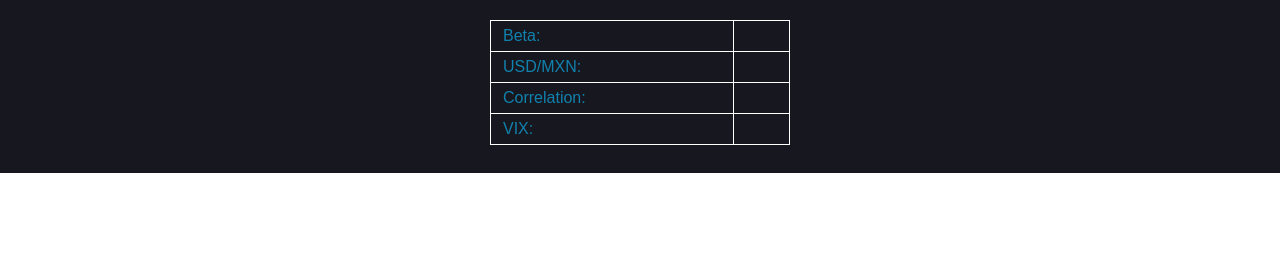
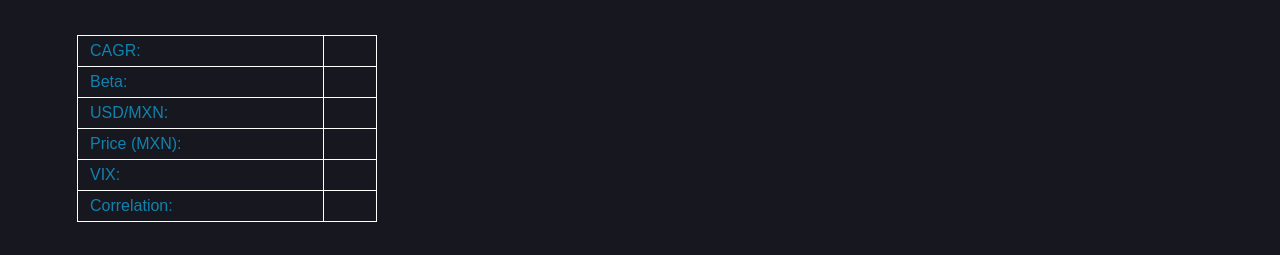
Before and after one commit to JacoboT27/StockAnalyzer, a Flask app: page / in a window 1280 px wide. Shown: the part 682-937 px from the top of the page. Before the commit the page ends 855 px from the top, so only its background shows below. Run offline with Flask 3, Linux system fonts and the light colour scheme.

Commit message:
cagr and usd/mxn added

```diff
--- a/app.py
+++ b/app.py
@@ -1,6 +1,7 @@
 from flask import Flask, render_template, jsonify, request
 import yfinance as yf
 import numpy as np
+from datetime import datetime
 
 def compute_rsi(series, period=14):
     delta = series.diff()
@@ -14,6 +15,11 @@ def compute_rsi(series, period=14):
     rsi = 100 - (100 / (1 + rs))
     return rsi
 
+    delta_days = (end_date - start_date).days
+    years = delta_days / 365.25
+    cagr = (end_price / start_price) ** (1 / years) - 1
+    return cagr
+
 app = Flask(__name__)
 
 @app.route('/')
@@ -23,6 +29,7 @@ def index():
 @app.route('/api/stock/<ticker>')
 def stock_api(ticker):
     period = request.args.get('period', '1mo')
+    currency = request.args.get('currency', 'USD')
     stock = yf.Ticker(ticker)
     beta = stock.info.get("beta", "N/A")
     hist = stock.history(period=period)
@@ -35,7 +42,7 @@ def stock_api(ticker):
     m, b = np.polyfit(x, ln_close, 1)
     regression = m * x + b
 
-    #1year for rsi
+    #2mo for rsi
     rsi_hist = stock.history(period='2mo')
     rsi_close = rsi_hist['Close'].fillna(method='ffill')
     # Compute RSI
@@ -69,6 +76,8 @@ def stock_api(ticker):
     aligned_dates = sma200.index
     sma10_aligned = sma10.loc[aligned_dates]
     close_sma_aligned = close_sma.loc[aligned_dates]
+    #calculate CAGR with slope of ln
+    cagr = np.exp(m*252) - 1
 
     #XLP data
     xlp = yf.Ticker('XLP')
@@ -86,8 +95,19 @@ def stock_api(ticker):
     ratio = ratio.dropna()
     ratio_dates = ratio.index.strftime('%m-%d').tolist()
 
+    # USD/MXN current price
+    usd_mxn = yf.Ticker('USDMXN=X')
+    mxn_price = usd_mxn.info.get('regularMarketPrice', 0)
+
+    # Current Price for Mexico
+    if currency == 'USD':
+        price = stock.info.get('regularMarketPrice', 0) * mxn_price
+    if currency == 'MXN':
+        price = stock.info.get('regularMarketPrice', 0)
+
     return jsonify({
         'beta': beta,
+        'cagr': round(cagr * 100, 2),
         'dates': hist.index.strftime('%Y-%m-%d').tolist(),
         'close': close.tolist(),
         'ln': ln_close.tolist(),
@@ -104,6 +124,8 @@ def stock_api(ticker):
         'close_sma': close_sma_aligned.tolist(),
         'ratio': ratio.tolist(),
         'dates_ratio': ratio_dates,
+        'usd_mxn': round(mxn_price,2),
+        'price': round(price, 2),
     })
 
 if __name__ == '__main__':
--- a/static/script.js
+++ b/static/script.js
@@ -13,6 +13,9 @@ function fetchAll() {
     .then(res => res.json())
     .then(data => {
       document.getElementById("beta").innerText = data.beta;
+      document.getElementById("cagr").innerText = data.cagr;
+      document.getElementById("usdmxn").innerText = data.usd_mxn;
+      document.getElementById("price").innerText = data.price;
       const ctx1 = document.getElementById("chart1").getContext("2d");
 
       if (chart1) chart1.destroy(); // destroy old chart to avoid overlap
--- a/templates/index.html
+++ b/templates/index.html
@@ -48,16 +48,21 @@
         <p>XLP/XLY ratio</p>
         <canvas id="chart6"></canvas>
     </div>
-  </div>
 
     <div class="data-table">
         <table>
+        <tr><td>CAGR:</td><td id="cagr"></td></tr>
         <tr><td>Beta:</td><td id="beta"></td></tr>
         <tr><td>USD/MXN:</td><td id="usdmxn"></td></tr>
+        <tr><td>Price (MXN):</td><td id="price"></td></tr>
+        <tr><td>VIX:</td><td id="vix"></td></tr>
         <tr><td>Correlation:</td><td id="correlation"></td></tr>
-      <tr><td>VIX:</td><td id="vix"></td></tr>
         </table>
     </div>
+
+  </div>
+
+
 
   <script src="{{ url_for('static', filename='script.js') }}"></script>
 </body>
```
Lines whose indentation alone changed are shown as unchanged.
